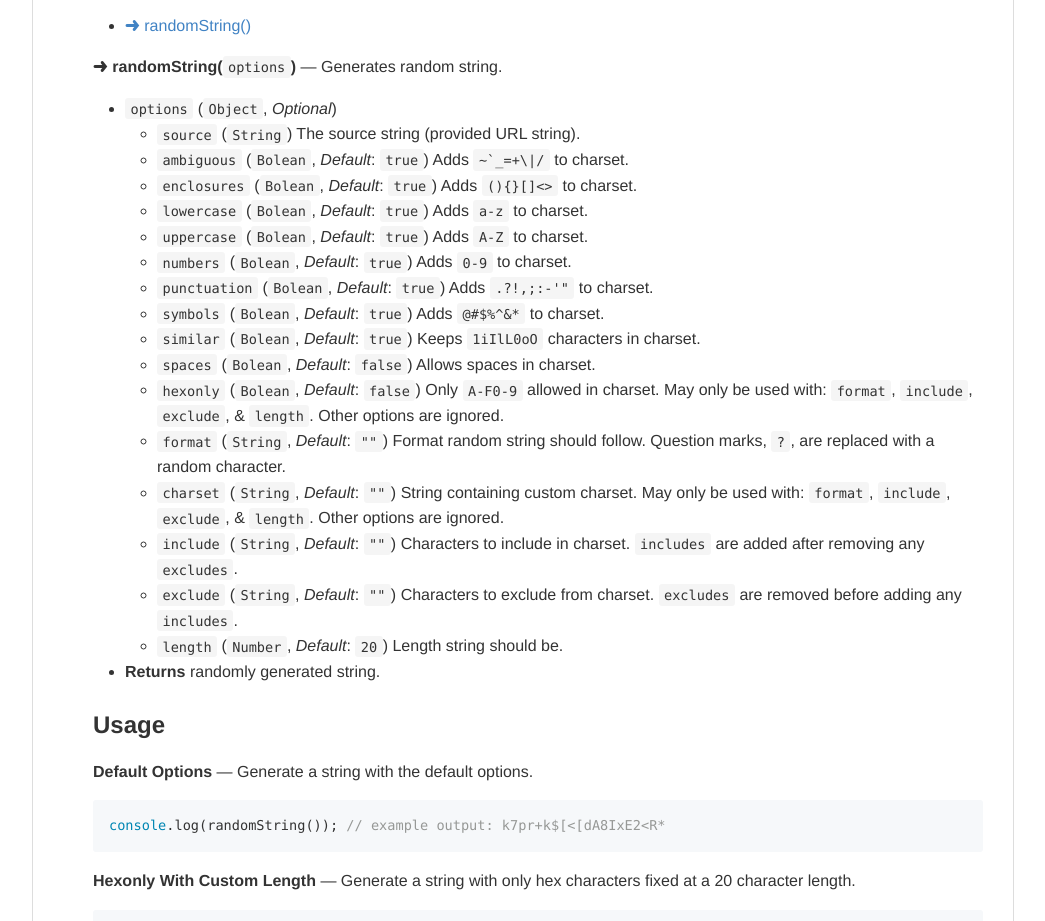
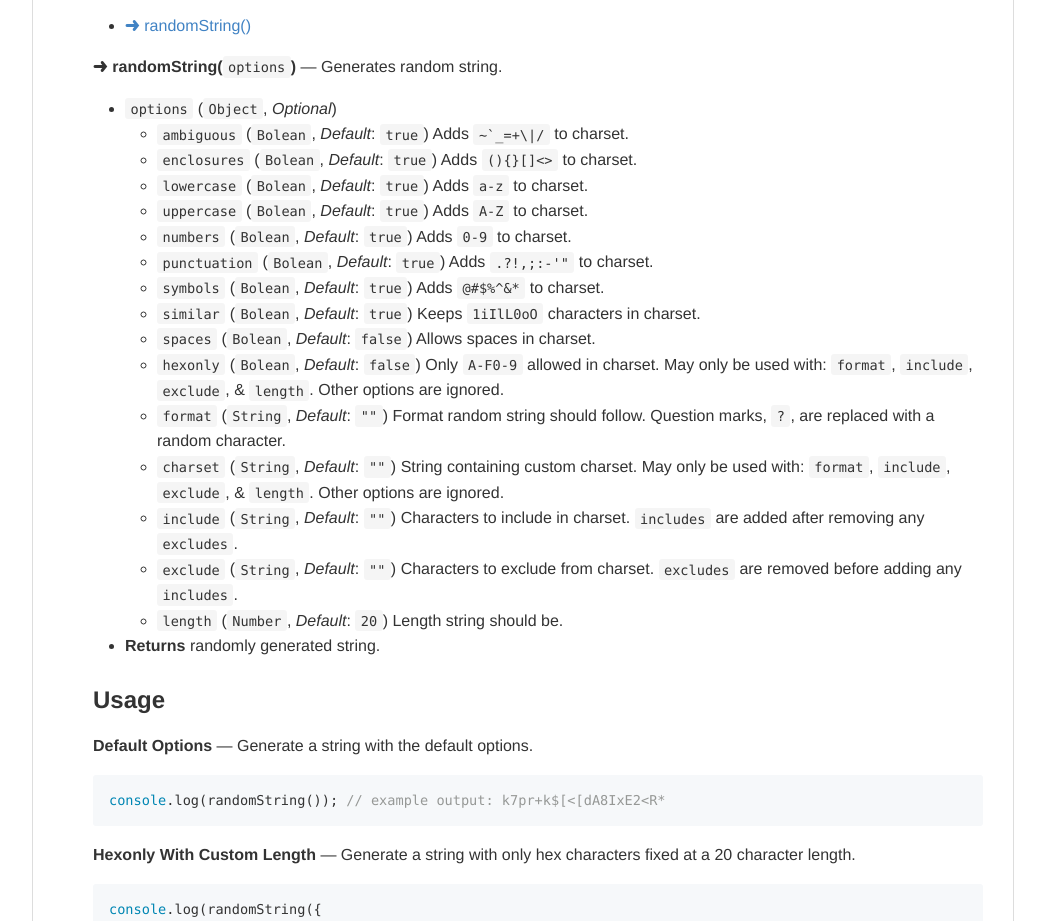
Before and after one commit to cgabriel5/passwordjs, a website: page markdown/preview/README.html in a window 1280 px wide. Shown: the part 1175-2096 px from the top of the page, without its empty margins (117-1162 px from the left). Drawn offline with Linux system fonts and the light colour scheme.

Commit message:
docs: Update README.md
Minor correction. Remove wrong options "source" property from
documentation.

```diff
--- a/markdown/preview/README.html
+++ b/markdown/preview/README.html
@@ -59,7 +59,6 @@
 ➜ <strong>randomString(<code>options</code>)</strong> &mdash; Generates random string.</p>
 <ul class="list">
 <li><code>options</code> (<code>Object</code>, <em>Optional</em>)<ul class="list">
-<li><code>source</code> (<code>String</code>) The source string (provided URL string).</li>
 <li><code>ambiguous</code> (<code>Bolean</code>, <em>Default</em>: <code>true</code>) Adds <code>~`_=+\&verbar;/</code> to charset.</li>
 <li><code>enclosures</code> (<code>Bolean</code>, <em>Default</em>: <code>true</code>) Adds <code>(){}[]&lt;&gt;</code> to charset.</li>
 <li><code>lowercase</code> (<code>Bolean</code>, <em>Default</em>: <code>true</code>) Adds <code>a-z</code> to charset.</li>
```
Also changed, not shown: README.md.
